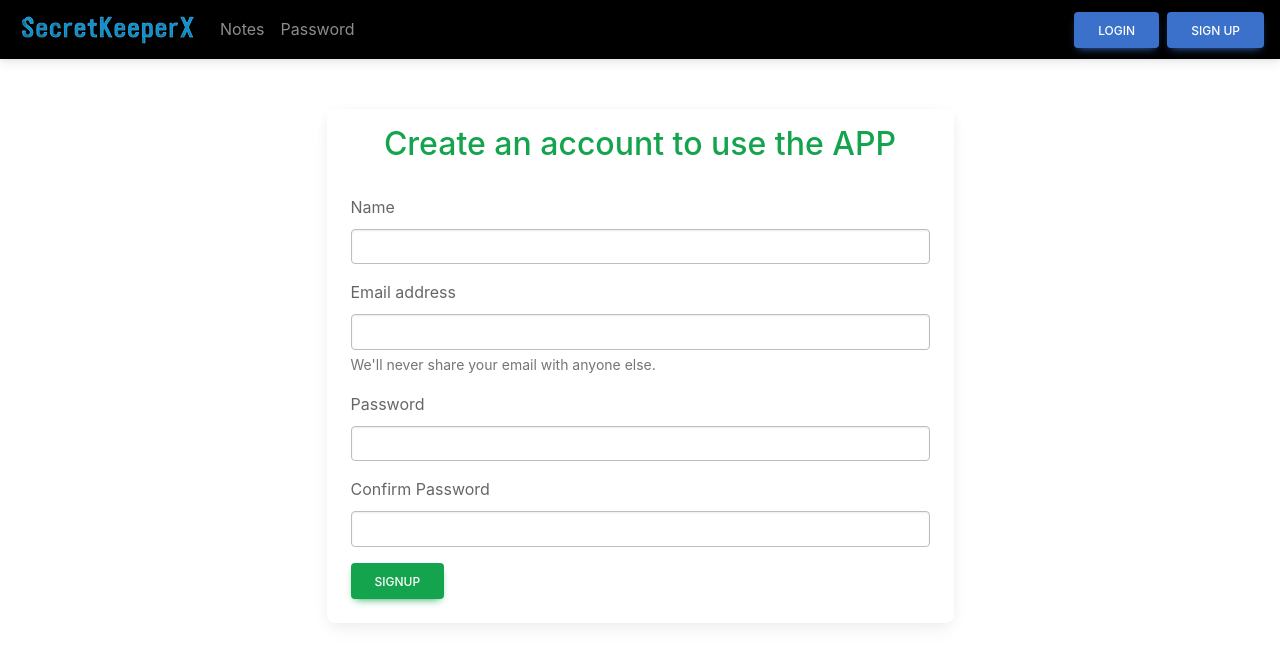
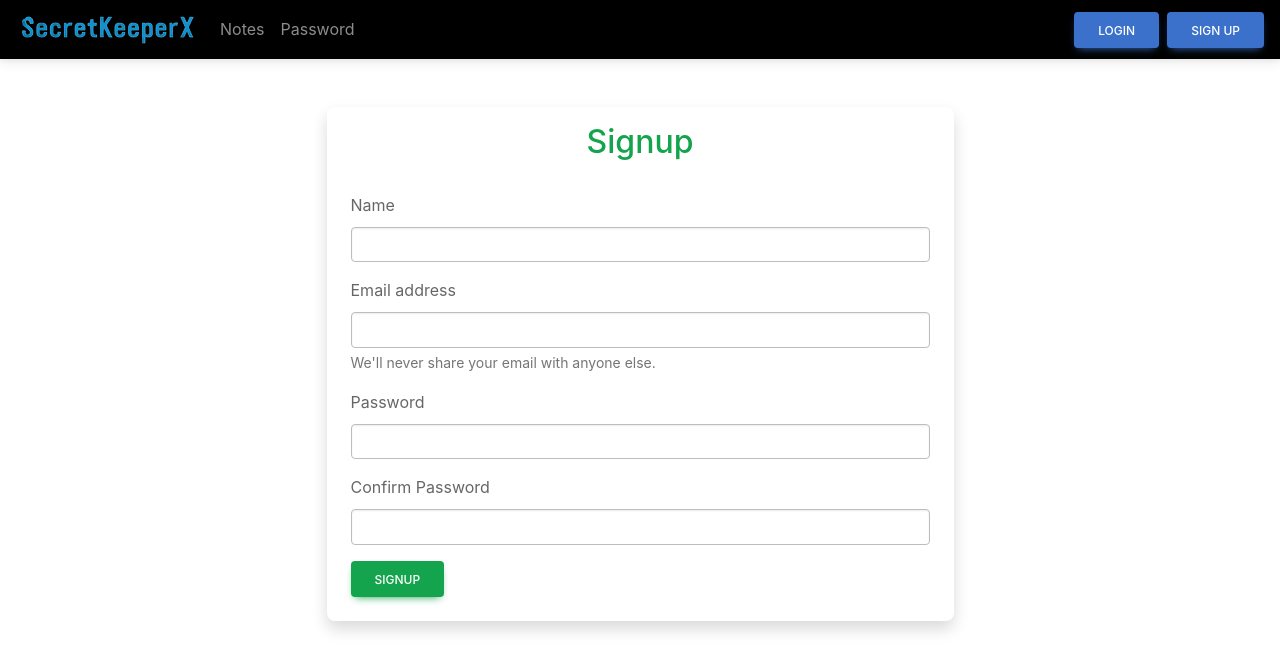
Before and after one commit to Samson2210/Notes-and-Password-Manager, a React (Create React App) app: page /signup in a window 1280 px wide. Shown: the top 670 px of the page. Built offline with nearby package versions, Linux system fonts and the light colour scheme.

Commit message:
added alerts

```diff
--- a/package.json
+++ b/package.json
@@ -17,6 +17,7 @@
     "react-redux": "^8.1.3",
     "react-router-dom": "^6.13.0",
     "react-scripts": "5.0.1",
+    "react-toastify": "^9.1.3",
     "redux": "^4.2.1",
     "web-vitals": "^2.1.4"
   },
--- a/src/App.js
+++ b/src/App.js
@@ -11,6 +11,8 @@ import Notes from './components/Notes';
 import PasswordState from './context/passwords/PasswordState';
 import PasswordManager from './components/passwordmanager/Passwordmange';
 import AuthState from './context/auth/AuthContext';
+import { ToastContainer, toast } from 'react-toastify';
+import 'react-toastify/dist/ReactToastify.css';
 function App() {
 
   const [alert, setAlert] = useState(null);
@@ -20,9 +22,16 @@ function App() {
       msg: message,
       type: type
     })
-    setTimeout(() => {
-      setAlert(null);
-    }, 1500)
+    toast[type](message, {
+      position: "top-center",
+      autoClose: 5000,
+      hideProgressBar: true,
+      closeOnClick: true,
+      pauseOnHover: false,
+      draggable: true,
+      progress: undefined,
+      theme: "colored",
+      });
   }
   return (
     <>
@@ -31,8 +40,9 @@ function App() {
           <PasswordState>
             <BrowserRouter>
               <Navbar />
-              <Alert alert={alert} />
-              <div className="container">
+              {/* <Alert alert={alert} /> */}
+              <ToastContainer />
+              <div className="container my-5">
                 <Routes>
                   <Route exact path="/" element={<Home showAlert={showAlert} />} />
                   <Route exact path="/signup" element={<Signup showAlert={showAlert} />} />
--- a/src/components/Login.js
+++ b/src/components/Login.js
@@ -1,6 +1,7 @@
 import React, { useState, useEffect } from 'react'
-import { useNavigate } from 'react-router-dom'
+import { Link,useNavigate} from 'react-router-dom'
 import { useAuth } from '../context/auth/AuthContext';
+
 const Login = (props) => {
   const {login,checkTokenExpiration}  = useAuth();
   const [username, setUsername] = useState('');
@@ -13,14 +14,14 @@ const Login = (props) => {
       navigator("/");
     }
     else{
-        props.showAlert("Invalid credential", "danger");
+        props.showAlert("Invalid credential", "warn");
     }
   }
 
 
 
   return (
-    <div class="row justify-content-center">
+    <div class="row justify-content-center my-5">
       <div class="col-lg-7">
         <div className="card">
           <h2 className='my-3 text-primary text-center'>Login to continue</h2>
@@ -37,6 +38,9 @@ const Login = (props) => {
               <button type="submit" className="btn btn-primary" >Login</button>
             </form>
           </div>
+          <div className="text-center mb-3">
+            <p>Don't have an account? <Link to="/signup">Sign Up</Link></p>
+            </div>
         </div>
       </div>
     </div>
--- a/src/components/Navbar.js
+++ b/src/components/Navbar.js
@@ -17,9 +17,9 @@ const Navbar = () => {
         <>
             <nav className="navbar navbar-expand-lg navbar-dark bg-black">
                 <div className="container-fluid">
-                <Link to="/">
-  <img src="/logo.png" alt="SecretKeeperX Logo" />
-</Link>
+                    <Link to="/">
+                        <img src="/logo.png" alt="SecretKeeperX Logo" />
+                    </Link>
 
 
                     <button
--- a/src/components/Signup.js
+++ b/src/components/Signup.js
@@ -11,10 +11,10 @@ const Signup = (props) => {
 
     if(signup(credential)){
       navigator("/login")
-      props.showAlert("Account created successfullu", "sucess")
+      props.showAlert("Account created successfully", "success")
     }
     else {
-      props.showAlert("Invalid credential", "danger")
+      props.showAlert("Something went wrong", "error")
     }
   }
 
@@ -22,11 +22,11 @@ const Signup = (props) => {
     setCredentials({ ...credential, [e.target.name]: e.target.value });
   }
   return (
-    <div className='container'>
+    <div className='container my-5'>
       <div className="row justify-content-center">
         <div className="col-lg-7">
-          <div className="card">
-            <h2 className='mt-3 text-success text-center'>Create an account to use the APP</h2>
+          <div className="card shadow">
+            <h2 className='mt-3 text-success text-center'>Signup</h2>
             <form className='card-body p-4' onSubmit={handleSubmit}>
               <div className="mb-3">
                 <label htmlFor="name" className="form-label">Name</label>
@@ -47,6 +47,7 @@ const Signup = (props) => {
               </div>
               <button type="submit" className="btn btn-success">Signup</button>
             </form>
+
           </div>
         </div>
       </div>
--- a/src/components/passwordmanager/Passwordmange.js
+++ b/src/components/passwordmanager/Passwordmange.js
@@ -6,7 +6,7 @@ import { FontAwesomeIcon } from '@fortawesome/react-fontawesome';
 import { faEye, faEyeSlash } from '@fortawesome/free-regular-svg-icons';
 import { useAuth } from '../../context/auth/AuthContext';
 
-const PasswordManager = () => {
+const PasswordManager = (props) => {
   const {checkTokenExpiration, isAuthenticated} = useAuth();
   const [newWebsite, setNewWebsite] = useState('');
   const [newUsername, setNewUsername] = useState('');
@@ -48,10 +48,12 @@ const PasswordManager = () => {
           password: newPassword,
         };
         editPassword(passwords[editIndex].stringId, updatedPasswords[editIndex]);
+        props.showAlert("Password Updated", "success");
         setEditIndex(-1);
       } else {
         const newPasswordEntry = { website: newWebsite, username: newUsername, password: newPassword };
         addPassword(newPasswordEntry);
+        props.showAlert("New Password Created","success")
       }
 
       setNewWebsite('');
@@ -70,10 +72,11 @@ const PasswordManager = () => {
 
   const deletePass = (index) => {
     deletePassword(passwords[index].stringId);
+    props.showAlert("Password Deleted", "success");
   };
 
   return (
-    <div className="password-manager">
+    <div className="password-manager my-5">
       <h2>Password Manager</h2>
       <div className="form-container">
         <input
```
Also changed, not shown: 1 other file (tests, documents, lock files or other folders).
